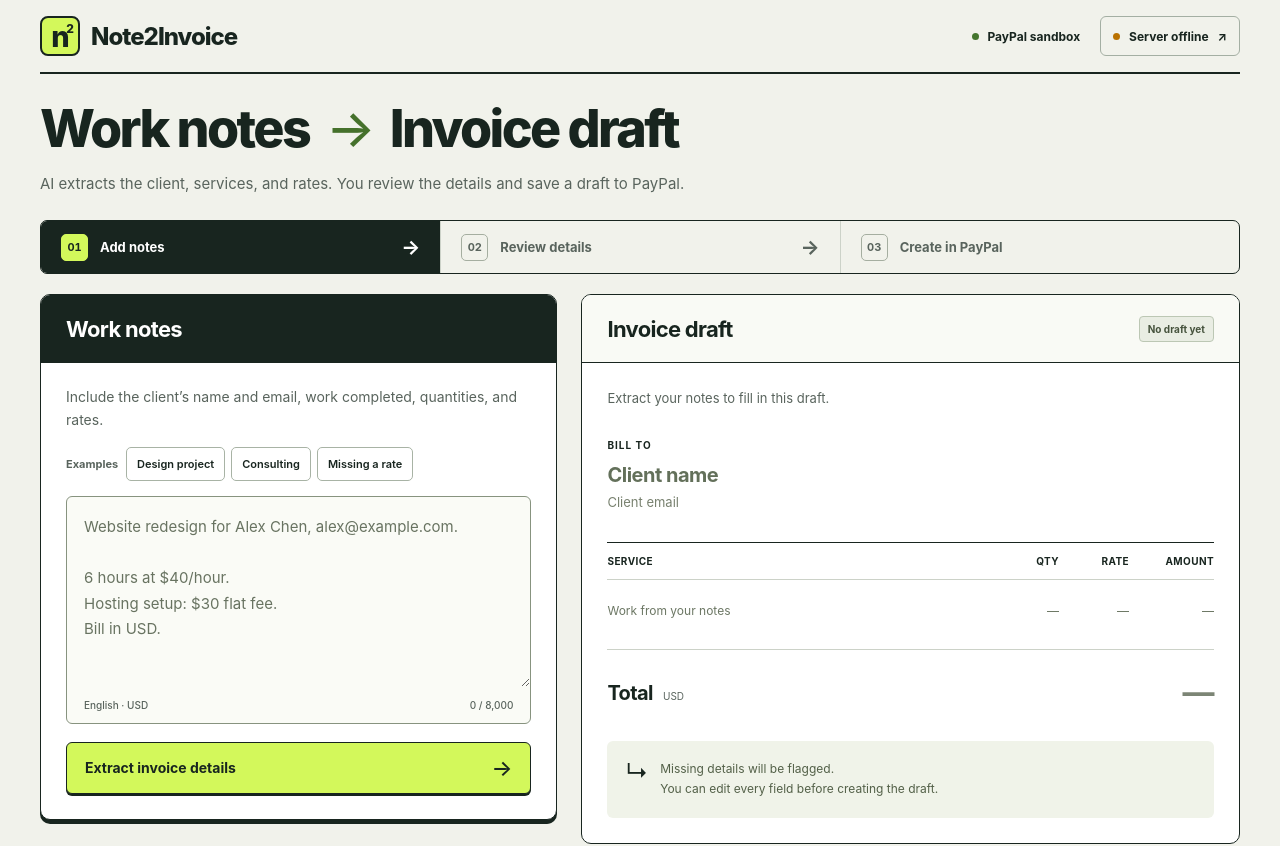
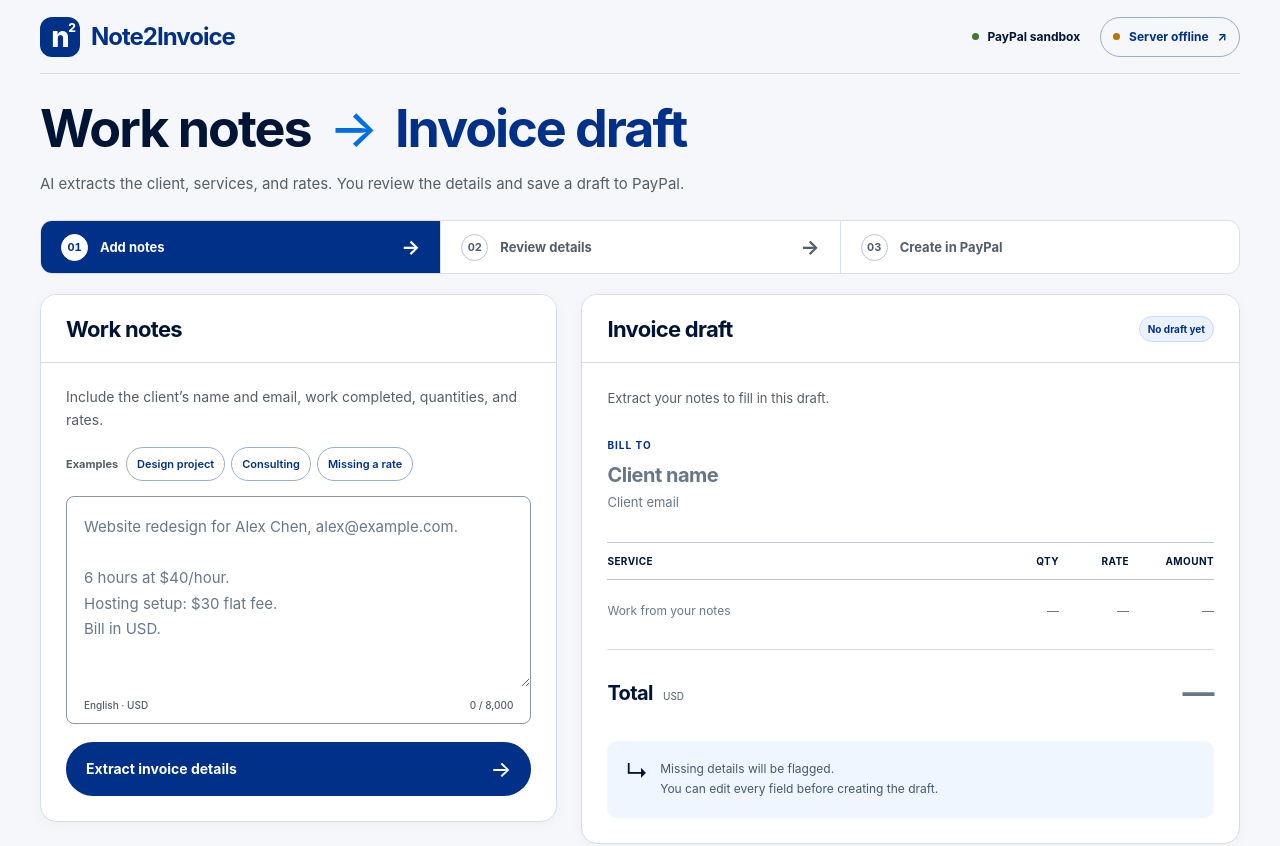
Before and after one commit to almazbisenbaev/note2invoice, a website: page public/index.html in a window 1280 px wide. Shown: the top 846 px of the page. Drawn offline with Linux system fonts and the light colour scheme; no server answers.

Commit message:
Apply PayPal-inspired navy and blue interface styling

```diff
--- a/public/index.html
+++ b/public/index.html
@@ -5,7 +5,7 @@
   <meta name="viewport" content="width=device-width, initial-scale=1">
   <meta name="description" content="Extract client details, services, and rates from work notes. Review and create a PayPal sandbox invoice draft.">
   <meta name="color-scheme" content="light">
-  <meta name="theme-color" content="#18251f">
+  <meta name="theme-color" content="#003087">
   <title>Note2Invoice — Work notes to PayPal invoice drafts</title>
   <link rel="icon" href="/favicon.svg" type="image/svg+xml">
   <link rel="stylesheet" href="/styles.css">
--- a/public/styles.css
+++ b/public/styles.css
@@ -1,12 +1,12 @@
 :root {
-  --ink: #18251f;
-  --muted: #59645d;
-  --bg: #f1f2eb;
+  --ink: #003087;
+  --muted: #545d68;
+  --bg: #f5f7fa;
   --paper: #fff;
-  --line: #ccd2c8;
-  --accent: #d3f85b;
-  --accent-hover: #c0e54b;
-  --soft: #eef5dd;
+  --line: #d9dfe7;
+  --accent: #0070e0;
+  --accent-hover: #005ea6;
+  --soft: #edf5ff;
   --amber: #805100;
   --red: #a32620;
   --radius: 10px;
@@ -25,7 +25,7 @@ a { color: inherit; }
 button { transition: background .15s, border-color .15s, transform .15s; }
 button:not(:disabled):active, .button:not(:disabled):active { transform: translateY(1px); }
 button:disabled { cursor: not-allowed; }
-button:focus-visible, a:focus-visible, input:focus-visible, textarea:focus-visible, summary:focus-visible { outline: 3px solid #3e6d28; outline-offset: 4px; }
+button:focus-visible, a:focus-visible, input:focus-visible, textarea:focus-visible, summary:focus-visible { outline: 3px solid #0070e0; outline-offset: 4px; }
 [hidden] { display: none !important; }
 .shell { max-width: 1320px; padding: 0 40px; margin: 0 auto; }
 .topbar { min-height: 74px; display: flex; align-items: center; justify-content: space-between; gap: 20px; border-bottom: 2px solid var(--ink); }
@@ -40,7 +40,7 @@ button:focus-visible, a:focus-visible, input:focus-visible, textarea:focus-visib
 .setup-button:hover { background: var(--paper); border-color: var(--ink); }
 .intro { padding: 26px 0 24px; }
 h1 { margin: 0; font-size: clamp(36px, 4.2vw, 52px); line-height: 1.12; font-weight: 800; letter-spacing: -2.6px; }
-.title-arrow { padding: 0 8px; color: #45712b; font-weight: 500; }
+.title-arrow { padding: 0 8px; color: #0070e0; font-weight: 500; }
 .title-result { white-space: nowrap; }
 .intro p { margin: 14px 0 0; max-width: 780px; color: var(--muted); font-size: 15px; line-height: 1.6; }
 .steps { display: grid; grid-template-columns: 1fr 1fr 1fr; list-style: none; margin: 0 0 20px; padding: 0; border: 1.5px solid var(--ink); border-radius: 7px; overflow: hidden; }
@@ -50,11 +50,11 @@ h1 { margin: 0; font-size: clamp(36px, 4.2vw, 52px); line-height: 1.12; font-wei
 .step-arrow { margin-left: auto; font-size: 20px; }
 .steps .active { color: #fff; background: var(--ink); }
 .active .step-number { background: var(--accent); color: var(--ink); border-color: var(--accent); }
-.steps .complete { color: var(--ink); background: #e5edda; }
+.steps .complete { color: var(--ink); background: #e6f0ff; }
 .complete .step-number { background: var(--ink); color: #fff; border-color: var(--ink); }
 .workspace-grid { display: grid; grid-template-columns: minmax(0, .88fr) minmax(0, 1.12fr); gap: 24px; align-items: start; }
 .notes-card, .invoice-card { min-width: 0; border: 1.5px solid var(--ink); border-radius: var(--radius); background: var(--paper); overflow: hidden; }
-.notes-card { position: sticky; top: 20px; box-shadow: 0 4px 0 #18251f; }
+.notes-card { position: sticky; top: 20px; box-shadow: 0 4px 0 #003087; }
 .card-heading, .invoice-top { display: flex; justify-content: space-between; align-items: center; gap: 12px; min-height: 68px; padding: 18px 25px; border-bottom: 1.5px solid var(--ink); }
 .card-heading { color: #fff; background: var(--ink); }
 h2 { margin: 0; font-size: 22px; font-weight: 750; letter-spacing: -.7px; }
@@ -155,8 +155,8 @@ h3 { margin: 0; font-size: 27px; letter-spacing: -1px; font-weight: 750; }
 footer { display: flex; align-items: center; justify-content: space-between; gap: 20px; border-top: 1px solid #b5beb0; margin-top: 30px; padding: 19px 0 25px; }
 footer p { margin: 0; color: var(--muted); font-size: 11px; line-height: 1.6; }
 footer .text-button { font-size: 11px; }
-dialog { width: calc(100% - 32px); max-width: 540px; max-height: calc(100dvh - 40px); border: 2px solid var(--ink); border-radius: 10px; padding: 26px; background: var(--paper); color: var(--ink); box-shadow: 6px 6px 0 #18251f; }
-dialog::backdrop { background: #18251f80; backdrop-filter: blur(2px); }
+dialog { width: calc(100% - 32px); max-width: 540px; max-height: calc(100dvh - 40px); border: 2px solid var(--ink); border-radius: 10px; padding: 26px; background: var(--paper); color: var(--ink); box-shadow: 6px 6px 0 #003087; }
+dialog::backdrop { background: #00308780; backdrop-filter: blur(2px); }
 .dialog-top { display: flex; align-items: center; justify-content: space-between; gap: 16px; }
 .close-button { display: grid; place-content: center; width: 36px; height: 36px; padding: 0; border: 1px solid var(--line); border-radius: 4px; background: #fff; color: var(--ink); font-size: 26px; }
 .close-button:hover { background: var(--bg); }
@@ -262,3 +262,53 @@ dialog pre { padding: 16px; border: 1px solid var(--line); border-radius: 5px; w
 @media (prefers-reduced-motion: reduce) {
   * { animation: none !important; scroll-behavior: auto !important; transition: none !important; }
 }
+
+/* PayPal-inspired application surfaces and controls. */
+:root { --radius: 16px; }
+body { color: #001435; }
+.topbar { border-bottom: 1px solid var(--line); }
+.brand { color: #003087; font-weight: 750; }
+.brand-mark { background: #003087; color: #fff; border: 0; border-radius: 12px; }
+h1 { color: #001435; font-weight: 750; letter-spacing: -2px; }
+.title-result { color: #003087; }
+.setup-button { color: #003087; border-color: #9caec8; border-radius: 24px; }
+.steps { background: #fff; border: 1px solid var(--line); border-radius: 12px; }
+.steps .active { background: #003087; }
+.active .step-number { background: #fff; color: #003087; border-color: #fff; }
+.step-number { border-radius: 50%; border-color: #b8c5d5; }
+.steps .complete { color: #003087; }
+.notes-card, .invoice-card { border: 1px solid #d5dce5; box-shadow: 0 3px 14px #00143508; }
+.card-heading, .invoice-top { background: #fff; color: #001435; border-bottom: 1px solid var(--line); }
+.notes-input-wrap { border: 1px solid #8997a7; background: #fff; border-radius: 8px; }
+.notes-input-wrap:focus-within { border-color: #0070e0; outline: 2px solid #0070e0; }
+textarea::placeholder, input::placeholder { color: #687787; }
+.examples button { border-color: #9bafc8; color: #003087; border-radius: 20px; }
+.button { border-radius: 28px; border-width: 2px; }
+.primary { background: #003087; border-color: #003087; color: #fff; box-shadow: none; }
+.primary:not(:disabled):hover { background: #005ea6; border-color: #005ea6; }
+.primary:disabled { background: #e4e8ed; color: #657183; border-color: #e4e8ed; }
+.secondary { color: #003087; border-color: #003087; }
+.secondary:hover { background: #edf5ff; }
+input:not([type=checkbox]) { border-color: #8997a7; border-radius: 6px; }
+input.needs-input { border-color: #b47005; }
+.tiny-badge { color: #003087; background: #eaf2ff; border-color: #c9dbf6; border-radius: 20px; }
+.small-status { border-left-color: #0070e0; }
+.empty-client, .empty-client strong, .empty-table-row, .empty-total > strong { color: #687787; }
+.empty-review-note { background: #f0f6ff; border-radius: 10px; }
+.empty-review-note p { color: #445872; }
+.line-heading, .empty-table-head { border-color: #bac6d7; }
+.text-button { color: #0070e0; }
+.text-button:hover { color: #003087; }
+.total-row { background: #f0f6ff; color: #001435; border-radius: 10px; }
+.total-row output { color: #003087; }
+.total-row small { color: #545d68; }
+.success-icon { background: #e6f5ed; color: #167443; border-color: #bddfcd; border-radius: 50%; }
+.receipt { border-color: #d5dce5; border-radius: 10px; }
+.receipt > div:first-child { background: #f0f6ff; color: #001435; }
+.receipt > div:first-child strong { color: #003087; }
+footer { border-color: var(--line); }
+dialog { border: 1px solid var(--line); border-radius: 18px; box-shadow: 0 15px 70px #00143530; }
+dialog pre { background: #f5f7fa; }
+.skip-link { background: #003087; color: #fff; }
+.is-loading #extract-button, .is-loading #create-button { background: #e4e8ed; }
+@media (max-width: 760px) { .active .step-number { color: #fff !important; } }
```
Also changed, not shown: public/favicon.svg.
